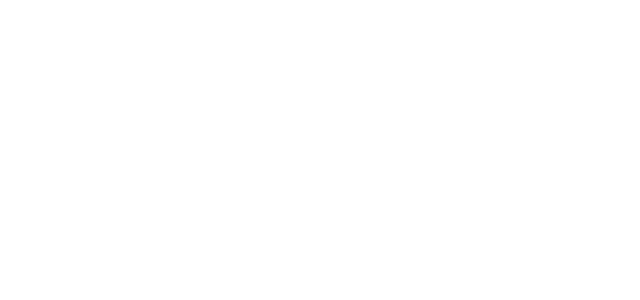
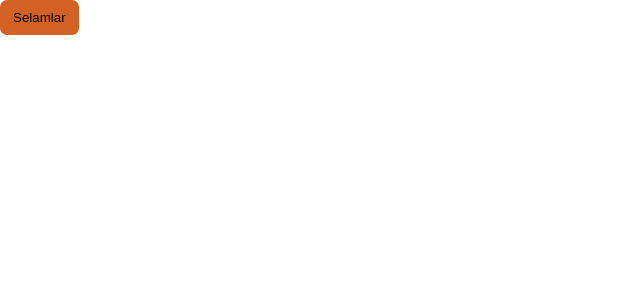
Before and after one commit to shoki61/e-shopping, a React (Create React App) app: page / in a window 1280 px wide. Shown: the top 300 px of the page, without its empty margins (0-640 px from the left). Built offline with nearby package versions, Linux system fonts and the light colour scheme.

Commit message:
create button component

```diff
--- /dev/null
+++ b/src/components/Button/index.tsx
@@ -0,0 +1,28 @@
+import { palette } from 'palette';
+
+import './style.css';
+
+type Props = {
+  title: string;
+  type?: 'submit' | 'back';
+  borderRadius?: number;
+};
+
+const Button: React.FC<Props> = ({ title, type = 'submit', borderRadius }: Props) => {
+  return (
+    <button className="Button" style={{ ...styles[type], borderRadius }}>
+      {title}
+    </button>
+  );
+};
+
+const styles = {
+  submit: {
+    backgroundColor: palette.m,
+  },
+  back: {
+    backgroundColor: palette.l,
+  },
+};
+
+export default Button;
--- /dev/null
+++ b/src/components/Button/style.css
@@ -0,0 +1,6 @@
+.Button {
+  border-radius: 7px;
+  border: none;
+  outline: none;
+  padding: 10px 13px;
+}
--- /dev/null
+++ b/src/components/index.jsx
@@ -0,0 +1 @@
+export { default as Button } from './Button';
--- a/src/pages/Home/index.tsx
+++ b/src/pages/Home/index.tsx
@@ -2,6 +2,7 @@
 import { connect } from 'react-redux';
 
 import { palette } from 'palette';
+import { Button } from 'components';
 
 type ReduxProps = unknown;
 
@@ -10,7 +11,11 @@
 type Props = ReduxProps & HomeProps;
 
 const Home: React.FC<Props> = () => {
-  return <div></div>;
+  return (
+    <div>
+      <Button title={'Selamlar'} />
+    </div>
+  );
 };
 
 const mapStateToProps = () => ({});
--- a/src/palette.ts
+++ b/src/palette.ts
@@ -8,10 +8,10 @@
 };
 
 export const palette: Palette = {
-  m: "#d46124", // main color;
-  d: "#212121", // dark;
-  l: "#f0f0f0", // ligth;
-  e: "#f73434", // error;
-  s: "#2bbd57", // success;
-  i: "#358696", // info;
+  m: '#d46124', // main color;
+  d: '#212121', // dark;
+  l: '#f0f0f0', // ligth;
+  e: '#f73434', // error;
+  s: '#08a360', // success;
+  i: '#358696', // info;
 };
```
